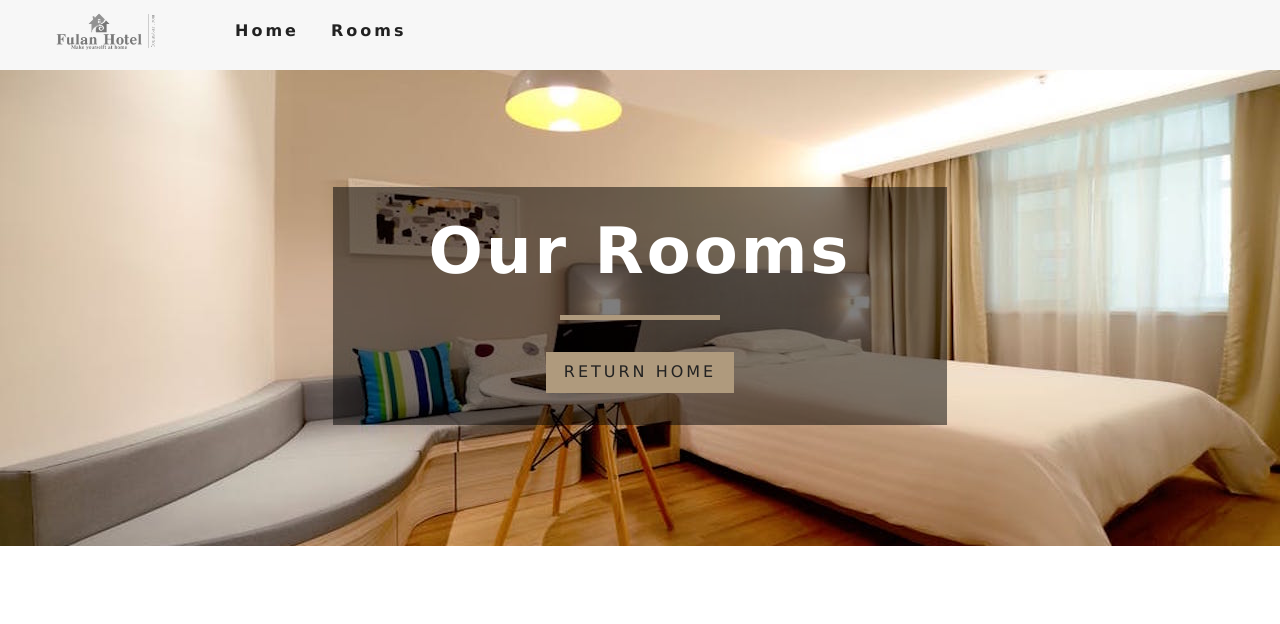
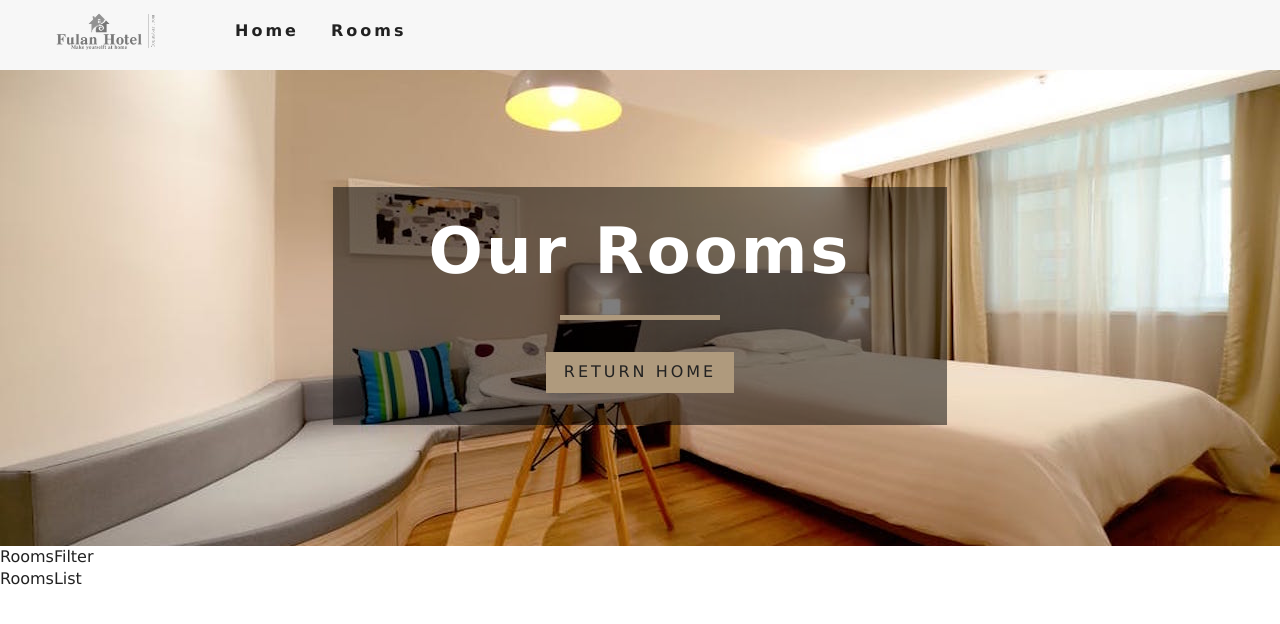
Before and after one commit to frontendprof/react-hotel-resort, a React (Create React App) app: page /rooms in a window 1280 px wide. Shown: the top 624 px of the page. Built offline with nearby package versions, Linux system fonts and the light colour scheme; the HTML template or start-up script is replaced by a standard one.

Commit message:
withRoomConsumer Higher Order Component

```diff
--- /dev/null
+++ b/src/components/RoomContainer.js
@@ -0,0 +1,52 @@
+
+import React from 'react'
+import { withRoomConsumer } from '../context'
+import RoomFilter from './RoomFilter'
+import RoomList from './RoomList'
+import Loading from "../components/Loading"
+
+
+
+function RoomContainer({context}){
+    const {loading,sortedRooms,rooms}=context;
+    if(loading){
+        return <Loading />
+    }
+    return(
+        <>
+            <RoomFilter rooms={rooms}/>
+            <RoomList rooms={sortedRooms}/>
+        </>
+    )
+}
+
+
+export default withRoomConsumer(RoomContainer)
+
+
+
+
+
+
+
+
+// export default function RoomContainer() {
+//     return (
+//         <RoomConsumer>
+//             {value=>{
+//                 const {loading,sortedRooms,rooms}=value;
+//                 if(loading){
+//                     return <Loading />
+//                 }
+//                 return(
+//                     <div>
+//                         Hello from Room Container
+//                         <RoomFilter rooms={rooms}/>
+//                         <RoomList rooms={sortedRooms}/>
+//                     </div>
+//                 )
+//             }}
+//         </RoomConsumer>
+
+//     )
+// }
--- /dev/null
+++ b/src/components/RoomFilter.js
@@ -0,0 +1,10 @@
+
+import React from 'react'
+
+export default function RoomFilter() {
+    return (
+        <div>
+            RoomsFilter
+        </div>
+    )
+}
--- /dev/null
+++ b/src/components/RoomList.js
@@ -0,0 +1,10 @@
+
+import React from 'react'
+
+export default function RoomList() {
+    return (
+        <div>
+           RoomsList
+        </div>
+    )
+}
--- a/src/context.js
+++ b/src/context.js
@@ -48,4 +48,12 @@
 
 const RoomConsumer=RoomContext.Consumer;
 
+
+export function withRoomConsumer(Component){
+    return function ConsumerWrapper(props){
+        return <RoomConsumer>
+            {value=><Component {...props} context={value} />}
+        </RoomConsumer>
+    }
+}
 export {RoomContext,RoomProvider, RoomConsumer}
--- a/src/pages/Rooms.js
+++ b/src/pages/Rooms.js
@@ -3,6 +3,7 @@
 import { Link } from 'react-router-dom'
 import Banner from '../components/Banner'
 import Hero from '../components/Hero'
+import RoomContainer from '../components/RoomContainer'
 
 const Rooms = () => {
     return (
@@ -14,6 +15,7 @@
                     </Link>
                 </Banner>
             </Hero>
+            <RoomContainer />
         </div>
     )
 }
```
Also changed, not shown: 1 other file (tests, documents, lock files or other folders).
